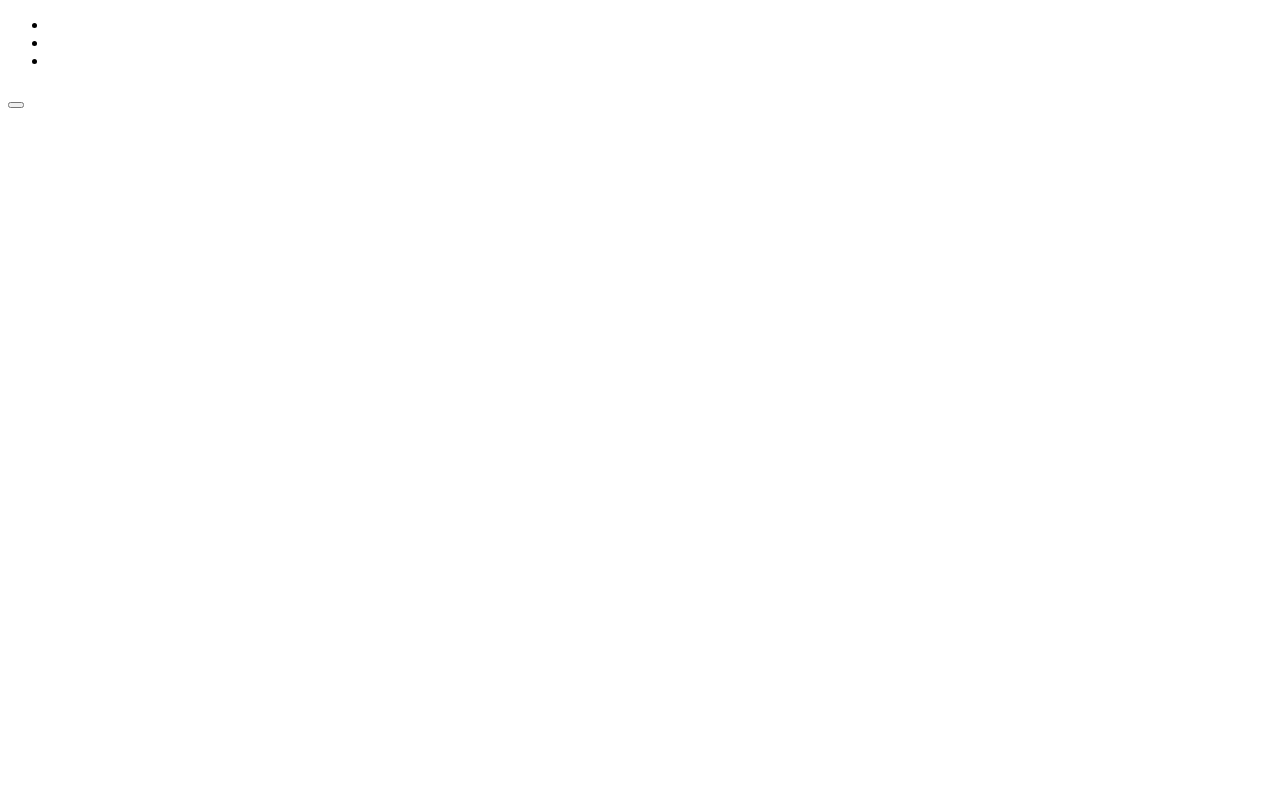
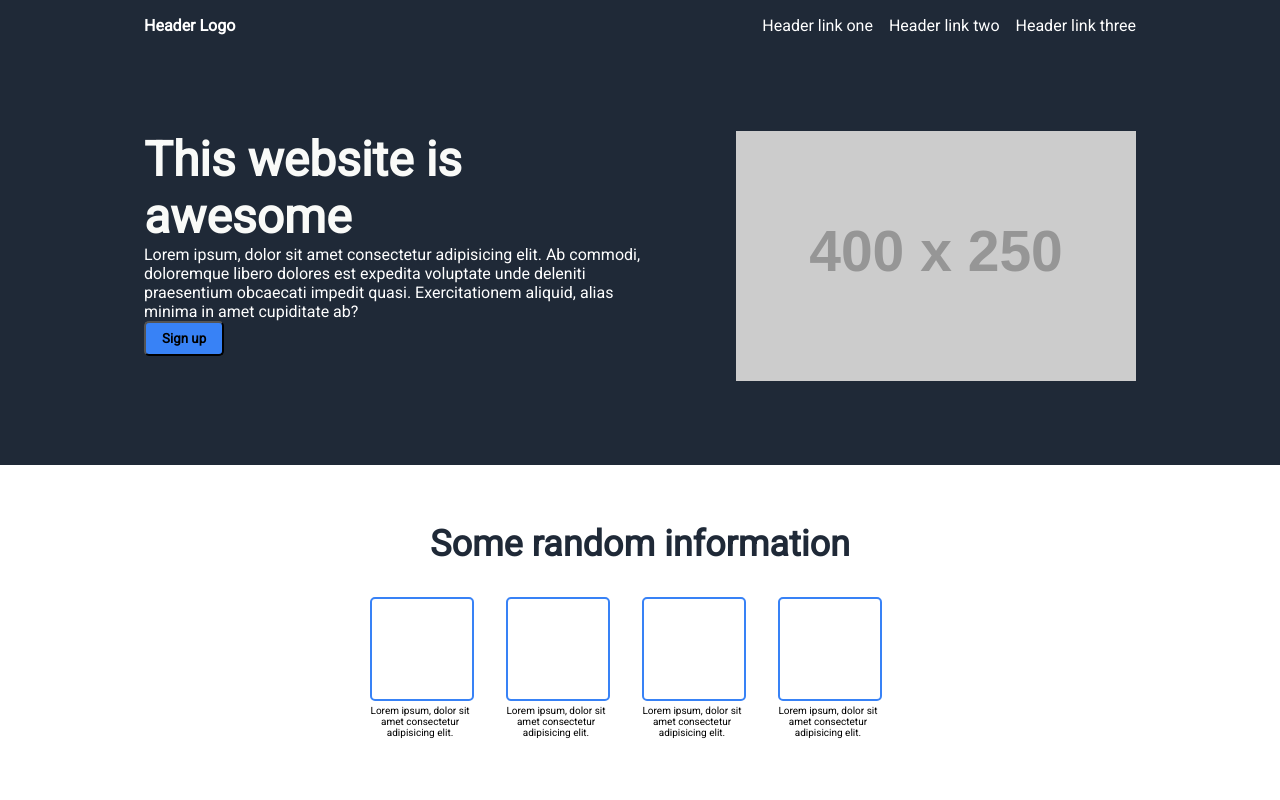
Before and after one commit to paymk/landing, a plain HTML site: page index.html in a window 1280 px wide. Shown: the top 800 px of the page. Drawn offline with Linux system fonts and the light colour scheme; placeholder pictures from the web are drawn by us.

Commit message:
Exercise completed.

```diff
--- a/index.html
+++ b/index.html
@@ -4,60 +4,73 @@
     <meta charset="UTF-8">
     <meta http-equiv="X-UA-Compatible" content="IE=edge">
     <meta name="viewport" content="width=device-width, initial-scale=1.0">
-    <title>My (Not-So) Frst Landing Page</title>
+    <title>My (Not-So) First Landing Page</title>
+    <link rel="stylesheet" href="style.css">
+    <link rel="preconnect" href="https://fonts.googleapis.com">
+<link rel="preconnect" href="https://fonts.gstatic.com" crossorigin>
+<link href="https://fonts.googleapis.com/css2?family=Roboto&display=swap" rel="stylesheet">
 </head>
 <body>
     <div class="header">
         <div class="sub-header">
-            <div class="logo"></div>
+            <div class="logo">Header Logo</div>
             <div class="menu">
                 <ul class="nav">
-                    <li class="n1"></li>
-                    <li class="n2"></li>
-                    <li class="n3"></li>
+                    <li>Header link one</li>
+                    <li>Header link two</li>
+                    <li>Header link three</li>
                 </ul>
             </div>
         </div>
         <div class="slider">
             <div class="sl-1">
-                <h1></h1>
-                <p></p>
-                <button></button>
+                <h1>This website is awesome</h1>
+                <p>Lorem ipsum, dolor sit amet consectetur adipisicing elit. Ab commodi, doloremque libero dolores est expedita voluptate unde deleniti praesentium obcaecati impedit quasi. Exercitationem aliquid, alias minima in amet cupiditate ab?</p>
+                <button>Sign up</button>
             </div>
                 <div class="sl-2">
-                    <img src="">
+                    <img src="https://via.placeholder.com/400x250.jpg">
                 </div>
         </div>
     </div>
 
     <div class="block-1">
-        <h1></h1>
+        <h1 class="info">Some random information</h1>
+        <div class="blocks">
         <div class="box-1">
             <div class="block"></div>
-            <p></p>
+            <p>Lorem ipsum, dolor sit amet consectetur adipisicing elit.</p>
         </div>
         <div class="box-2">
             <div class="block"></div>
-            <p></p>
+            <p>Lorem ipsum, dolor sit amet consectetur adipisicing elit.</p>
         </div>
         <div class="box-3">
             <div class="block"></div>
-            <p></p>
+            <p>Lorem ipsum, dolor sit amet consectetur adipisicing elit.</p>
         </div>
         <div class="box-4">
             <div class="block"></div>
-            <p></p>
+            <p>Lorem ipsum, dolor sit amet consectetur adipisicing elit.</p>
+        </div>
         </div>
     </div>
 
     <div class="block-2">
-        <p></p>
+        <p>Lorem ipsum dolor sit amet consectetur adipisicing elit. Iste numquam consectetur culpa? Quibusdam totam, necessitatibus ullam at et sequi iusto autem eligendi, unde ab pariatur quisquam qui porro adipisci non!</p>
+        <h5>- Thor, God of Thunder</h5>
     </div>
 
     <div class="footer">
         <div class="cta">
-            <div class="left"><h6></h6></div>
-            <div class="right"></div>
+            <div class="left">
+                <h4>Call to Action! It's time!</h6>
+                <p>Lorem ipsum dolor sit amet consectetur adipisicing elit. Iste numquam consectetur culpa?</p>
+            </div>
+            <div class="right">
+                <button>Sign up!</button>
+            </div>
+
         </div>
     </div>
 </body>
--- a/style.css
+++ b/style.css
@@ -0,0 +1,134 @@
+* {
+    padding: 0;
+    margin: 0;
+    font-family: 'Roboto';
+}
+.header {
+    background-color: #1f2937;
+    padding: 0 10%;
+    color: #fff;
+}
+
+
+.sub-header, .slider {
+    display: flex;
+    justify-content: center;
+    padding: 1rem;
+}
+
+.slider {
+    padding: 5rem 1rem;
+}
+
+.logo {
+    flex:1;
+    font-weight: 800;
+}
+
+.sl-1 {
+    margin-right: 5rem;
+}
+
+.sl-1 button {
+    background-color: #3882f6;
+    font-weight: 800;
+    padding: 0.5rem 1rem;
+    border-radius: 5px;
+}
+
+.sl-1 h1 {
+    font-size: 48px;
+    font-weight: 800;
+    color: #f9faf8;
+}
+
+.nav {
+    display: flex;
+    list-style-type: none;
+    gap: 1rem;
+}
+
+.block1 {
+    padding: 0 10%;
+
+}
+.block{
+
+border: 2px solid #3882f6;
+border-radius: 5px;
+}
+
+.block {
+    width: 100px;
+    height: 100px;
+}
+
+.blocks p {
+    font-size: 10px;;
+}
+
+.blocks div {
+    display: inline-block;
+    margin-right: 2rem;
+    text-align: center;
+    width: 100px;
+    height: 100px;
+}
+
+.blocks {
+    text-align: center;
+}
+
+.block-1 {
+    padding: 2% 5%;
+    margin: 2rem 0 5rem;;
+}
+
+.block-1 h1 {
+    text-align: center;
+}
+
+.info {
+    font-size: 36px;
+    font-weight: 800;
+    color: #1f2937;
+    margin-bottom: 2rem;
+}
+
+.block-2 {
+    background-color: #e5e7eb;
+    padding: 20%;
+}
+
+.block-2 p {
+    font-size: 36px;
+    font-style: italic;
+    font-weight: 200;
+    color: #1f2937
+}
+
+.block-2 h5 {
+    text-align: right;
+}
+
+.footer {
+    padding: 8rem;
+}
+
+.cta {
+    width: 100%;
+    display: flex;
+    background-color: #3882f6;
+    padding: 5rem;
+    box-sizing: border-box;
+
+}
+
+.cta .left {
+    flex: 1 1 auto;
+    font-size: 12px;;
+}
+
+.right button {
+     padding: 0.5rem 2rem;
+}
```
